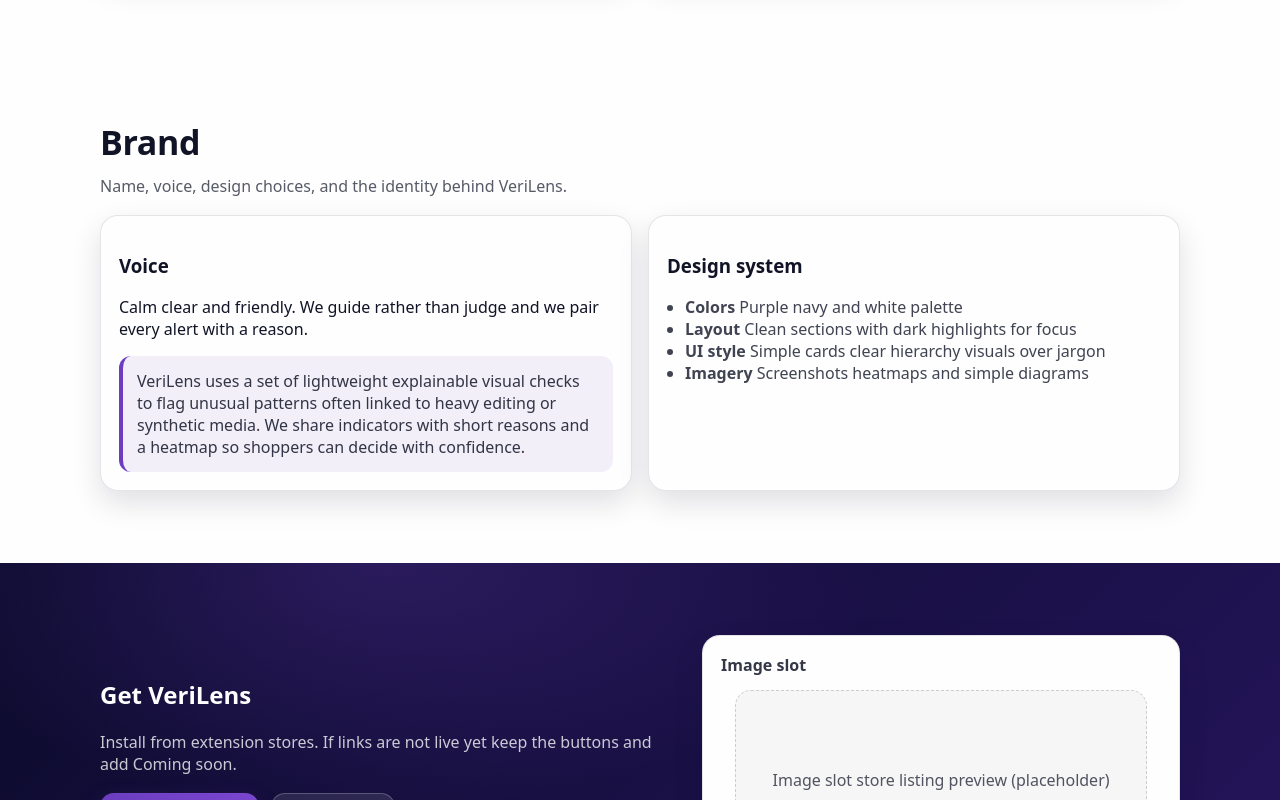
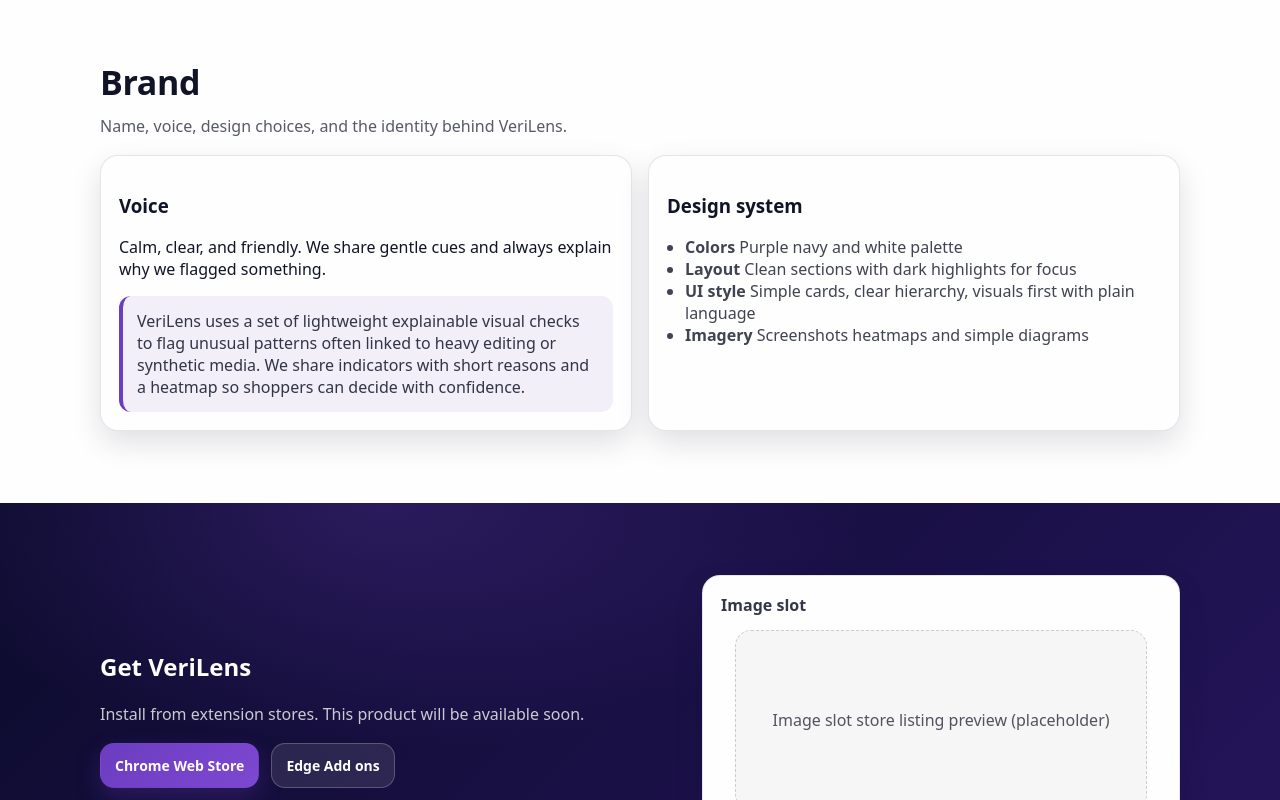
Before and after one commit to Nicelanddiycrafts/verilens-website, a plain HTML site: page index.html in a window 1280 px wide. Shown: the part 2994-3794 px from the top of the page. Drawn offline with Linux system fonts and the light colour scheme.

```diff
--- a/index.html
+++ b/index.html
@@ -131,7 +131,6 @@
             <h3>Team</h3>
             <p><strong>Nysa Bhasin</strong> Technical cofounder builds the detection logic and extension.</p>
             <p><strong>Porsche Change</strong> Creative cofounder shapes the interface and demo. Porsche brings strong creative and editing skills from sports videography and photography.</p>
-            <p class="muted">We met through the Crimson research matching system and kept working because the fit felt natural.</p>
           </div>
         </div>
       </div>
@@ -274,7 +273,7 @@
           <div class="card">
             <h3>Voice</h3>
             <p>
-              Calm clear and friendly. We guide rather than judge and we pair every alert with a reason.
+              Calm, clear, and friendly. We share gentle cues and always explain why we flagged something.
             </p>
             <div class="quote">
               VeriLens uses a set of lightweight explainable visual checks to flag unusual patterns often linked to heavy editing or synthetic media. We share indicators with short reasons and a heatmap so shoppers can decide with confidence.
@@ -286,7 +285,7 @@
             <ul class="list">
               <li><strong>Colors</strong> Purple navy and white palette</li>
               <li><strong>Layout</strong> Clean sections with dark highlights for focus</li>
-              <li><strong>UI style</strong> Simple cards clear hierarchy visuals over jargon</li>
+              <li><strong>UI style</strong> Simple cards, clear hierarchy, visuals first with plain language</li>
               <li><strong>Imagery</strong> Screenshots heatmaps and simple diagrams</li>
             </ul>
           </div>
@@ -300,16 +299,13 @@
         <div>
           <h2>Get VeriLens</h2>
           <p class="section-sub dark-sub">
-            Install from extension stores. If links are not live yet keep the buttons and add Coming soon.
+            Install from extension stores. This product will be available soon.
           </p>
           <div class="cta-row">
             <!-- Replace # with your real store links when ready -->
             <a class="btn btn-primary" href="#" target="_blank" rel="noopener">Chrome Web Store</a>
             <a class="btn btn-secondary" href="#" target="_blank" rel="noopener">Edge Add ons</a>
           </div>
-          <p class="micro micro-dark">
-            Tip You can keep this site unlisted (noindex + robots) and share only the direct link with judges.
-          </p>
         </div>
 
         <div class="card card-light">
```
